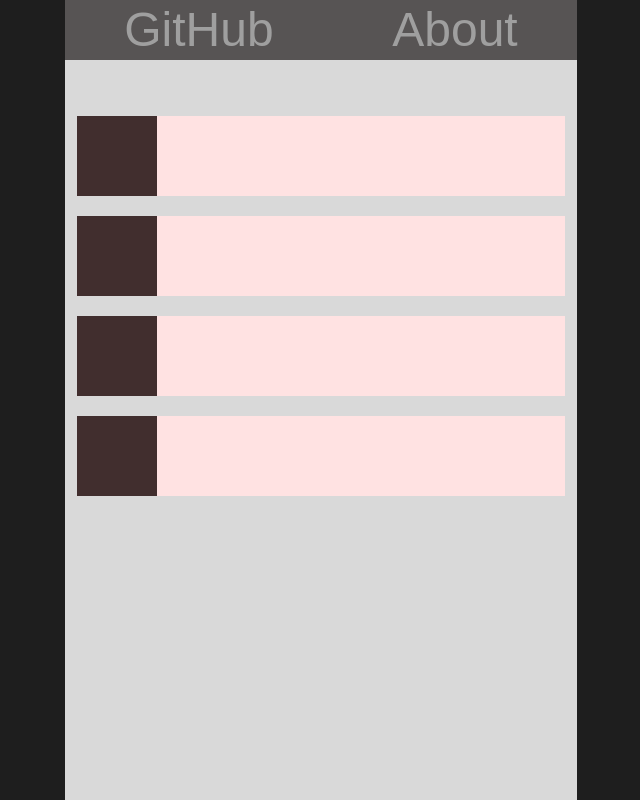
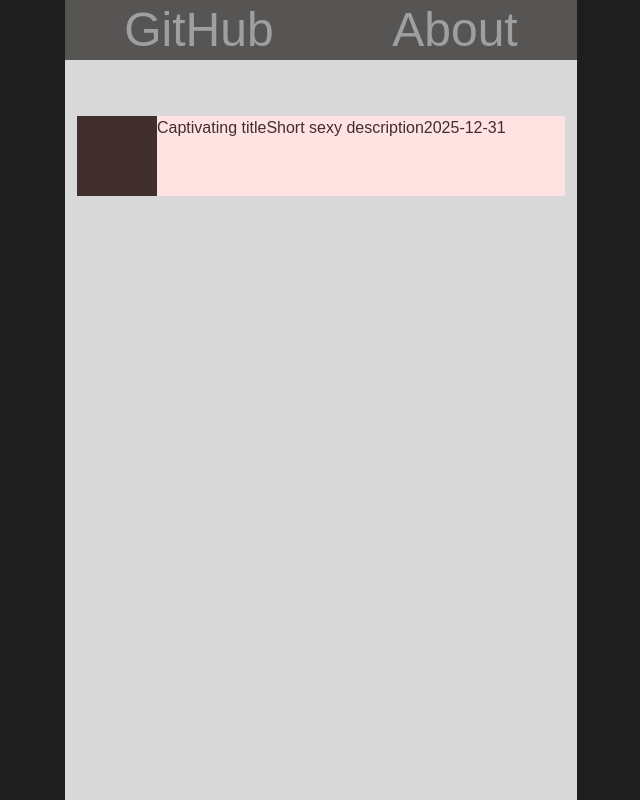
Before and after one commit to isgin01/isgin01.github.io, a Next.js app: page /posts in a window 1280 px wide. Shown: the whole page, without its empty margins (319-959 px from the left). Built offline with nearby package versions, Linux system fonts and the light colour scheme; a web font is replaced by a local one.

Commit message:
Add webpage static generation from markdown files

```diff
--- /dev/null
+++ b/_posts/test.md
@@ -0,0 +1,7 @@
+---
+title: "Captivating title"
+description: "Short sexy description"
+date: "2025-12-31"
+---
+
+What a day! I don't like it.
--- /dev/null
+++ b/app/lib/api.ts
@@ -0,0 +1,28 @@
+import type { Post } from "@/app/types/post";
+import fs from "fs";
+import matter from "gray-matter";
+import { join } from "path";
+
+const POSTS_DIRECTORY = join(process.cwd(), "_posts");
+
+export function getAllPosts(): Post[] {
+  const slugs = getPostSlugs();
+  const posts = slugs
+    .map((slug) => getPostBySlug(slug))
+    // Sort posts by date in descending order
+    .sort((post1, post2) => (post1.date > post2.date ? -1 : 1));
+  return posts;
+}
+
+export function getPostSlugs(): string[] {
+  return fs.readdirSync(POSTS_DIRECTORY);
+}
+
+export function getPostBySlug(slug: string): Post {
+  const realSlug = slug.replace(/\.md$/, "");
+  const fullPostPath = join(POSTS_DIRECTORY, `${realSlug}.md`);
+  const fileContents = fs.readFileSync(fullPostPath, "utf-8");
+  const { data, content } = matter(fileContents);
+
+  return { ...data, slug: realSlug, content } as Post;
+}
--- /dev/null
+++ b/app/lib/markdownToHtml.ts
@@ -0,0 +1,7 @@
+import { remark } from "remark";
+import html from "remark-html";
+
+export default async function markdownToHtml(markdown: string) {
+  const result = await remark().use(html).process(markdown);
+  return result.toString();
+}
--- /dev/null
+++ b/app/posts/[slug]/page.tsx
@@ -0,0 +1,57 @@
+import { Metadata } from "next";
+import { notFound } from "next/navigation";
+import { getAllPosts, getPostBySlug } from "@/app/lib/api";
+import markdownToHtml from "@/app/lib/markdownToHtml";
+
+// TODO extract it to constants.ts
+const WEBSITE_URL = "https://isgin01.github.io";
+
+export default async function Post(props: Params) {
+  const params = await props.params;
+  const post = getPostBySlug(params.slug);
+
+  if (!post) {
+    return notFound();
+  }
+
+  const content = markdownToHtml(post.content || "");
+
+  return <div>{content}</div>;
+}
+
+type Params = {
+  params: Promise<{
+    slug: string;
+  }>;
+};
+
+export async function generateMetadata(props: Params): Promise<Metadata> {
+  const params = await props.params;
+  const post = getPostBySlug(params.slug);
+
+  if (!post) {
+    return notFound();
+  }
+
+  const title = `${post.title} | isgin01's ruminations`;
+  const description = post.description;
+
+  return {
+    title,
+    description,
+    openGraph: {
+      url: WEBSITE_URL,
+      type: "website",
+      title,
+      description,
+    },
+  };
+}
+
+export async function generateStaticParams() {
+  const posts = getAllPosts();
+
+  return posts.map((post) => ({
+    slug: post.slug,
+  }));
+}
--- a/app/posts/page.tsx
+++ b/app/posts/page.tsx
@@ -1,13 +1,20 @@
 import Link from "next/link";
+import { getAllPosts } from "@/app/lib/api";
 
 export default function Posts() {
+  const posts = getAllPosts();
+
   return (
     <div className="bg-light min-h-screen w-full overflow-x-scroll md:w-4/6 lg:w-3/5 xl:w-2/5">
       <Header />
-      <Post />
-      <Post />
-      <Post />
-      <Post />
+      {posts.map((post, idx) => (
+        <Post
+          key={idx}
+          title={post.title}
+          date={post.date}
+          description={post.description}
+        />
+      ))}
     </div>
   );
 }
@@ -21,10 +28,21 @@ function Header() {
   );
 }
 
-function Post() {
+function Post({
+  title,
+  date,
+  description,
+}: {
+  title: string;
+  date: string;
+  description: string;
+}) {
   return (
-    <div className="font-base mx-3 mb-5 flex h-20 bg-red-100">
+    <div className="font-base text-burgundy mx-3 mb-5 flex h-20 bg-red-100">
       <div className="bg-burgundy aspect-square h-full"></div>
+      <p>{title}</p>
+      <p>{description}</p>
+      <p>{date}</p>
     </div>
   );
 }
--- /dev/null
+++ b/app/types/post.ts
@@ -0,0 +1,7 @@
+export type Post = {
+  slug: string;
+  title: string;
+  date: string;
+  description: string;
+  content: string;
+};
--- a/package.json
+++ b/package.json
@@ -9,9 +9,12 @@
     "lint": "eslint"
   },
   "dependencies": {
+    "gray-matter": "^4.0.3",
     "next": "16.1.1",
     "react": "19.2.3",
-    "react-dom": "19.2.3"
+    "react-dom": "19.2.3",
+    "remark": "^15.0.1",
+    "remark-html": "^16.0.1"
   },
   "devDependencies": {
     "@tailwindcss/postcss": "^4",
```
Also changed, not shown: 1 other file (tests, documents, lock files or other folders).
